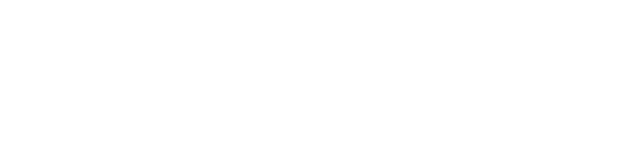
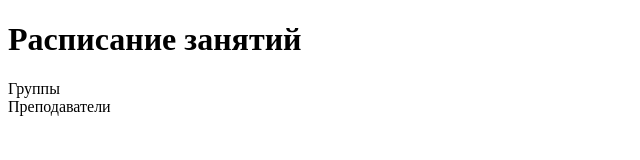
Before and after one commit to HolodokGit/schedule-module-v1, a plain HTML site: page src/schedule.html in a window 1280 px wide. Shown: the whole page, without its empty margins (0-640 px from the left). Drawn offline with Linux system fonts and the light colour scheme.

Commit message:
feat: render type blocks

```diff
--- /dev/null
+++ b/src/js/render.js
@@ -0,0 +1,21 @@
+"use strict"
+
+function renderTypes() {
+    const container = document.querySelector('[data-slot="types"]');
+    container.innerHTML = '';
+
+    const types = [
+        { id: 'group', name: 'Группы' },
+        { id: 'teacher', name: 'Преподаватели' }
+    ];
+
+    types.forEach(type => {
+        const el = document.createElement('div');
+        el.className = 'sched-type';
+        el.dataset.type = type.id;
+        el.textContent = type.name;
+        container.appendChild(el);
+    });
+}
+
+renderTypes();
--- a/src/schedule.html
+++ b/src/schedule.html
@@ -6,6 +6,13 @@
     <title>Document</title>
 </head>
 <body>
+    <div class="sched-root">
+        <header class="sched-header">
+            <h1 class="sched-title">Расписание занятий</h1>
+        </header>
+        <div class="sched-types" data-slot="types"></div>
+    </div>
     <script src="js/data.js"></script>
+    <script src="js/render.js"></script>
 </body>
 </html>
```
